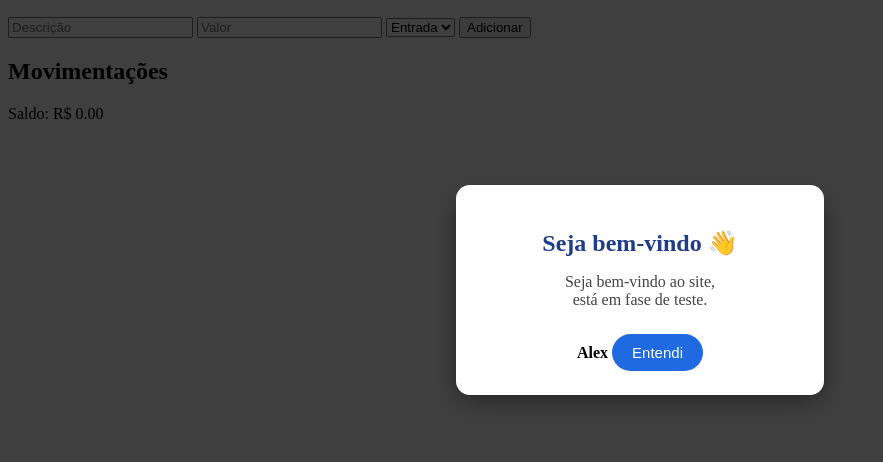
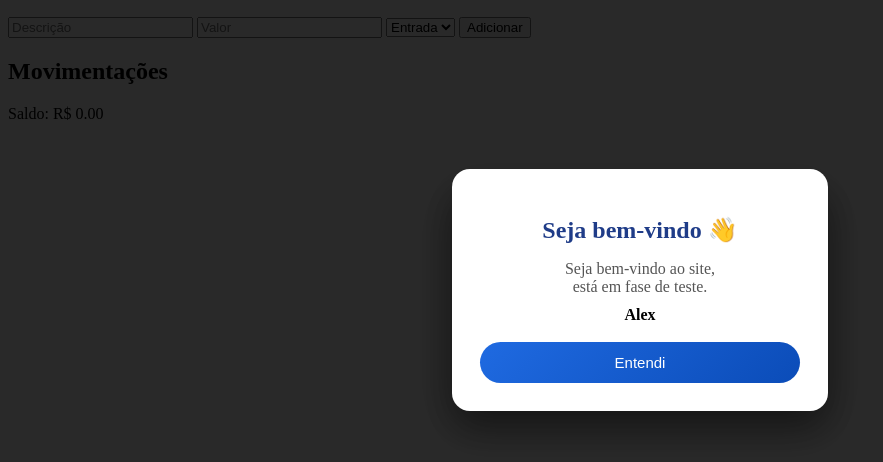
Before and after one commit to midia6001-stack/controle-financeiro, a plain HTML site: page index.html in a window 1280 px wide. Shown: the part 110-572 px from the top of the page, without its empty margins (0-883 px from the left). Drawn offline with Linux system fonts and the light colour scheme.

Commit message:
Refactor popup styles and animations
Updated styles for the popup overlay and popup elements, including new animations and layout adjustments.

```diff
--- a/style.css
+++ b/style.css
@@ -1,11 +1,8 @@
-/* POP-UP SIMPLES */
+/* POP-UP CENTRAL */
 #popup-overlay {
   position: fixed;
-  top: 0;
-  left: 0;
-  width: 100%;
-  height: 100%;
-  background: rgba(0,0,0,0.5);
+  inset: 0;
+  background: rgba(0, 0, 0, 0.6);
   display: flex;
   align-items: center;
   justify-content: center;
@@ -13,13 +10,13 @@
 }
 
 #popup {
-  background: #fff;
-  padding: 24px;
-  border-radius: 14px;
+  background: #ffffff;
+  padding: 28px;
   width: 320px;
+  border-radius: 18px;
   text-align: center;
-  box-shadow: 0 10px 25px rgba(0,0,0,0.25);
-  animation: popupFade 0.3s ease;
+  box-shadow: 0 20px 40px rgba(0,0,0,0.3);
+  animation: zoomIn 0.25s ease;
 }
 
 #popup h2 {
@@ -29,21 +26,22 @@
 
 #popup p {
   margin-bottom: 10px;
-  color: #444;
+  color: #555;
 }
 
 #popup button {
-  margin-top: 15px;
-  padding: 10px 20px;
-  border-radius: 20px;
+  margin-top: 18px;
+  width: 100%;
+  padding: 12px;
+  border-radius: 25px;
   border: none;
-  background: #1f6ae1;
-  color: white;
+  background: linear-gradient(135deg, #1f6ae1, #0b4cb8);
+  color: #fff;
   font-size: 15px;
   cursor: pointer;
 }
 
-@keyframes popupFade {
-  from { opacity: 0; transform: scale(0.95); }
-  to { opacity: 1; transform: scale(1); }
+@keyframes zoomIn {
+  from { transform: scale(0.85); opacity: 0; }
+  to { transform: scale(1); opacity: 1; }
 }
```
